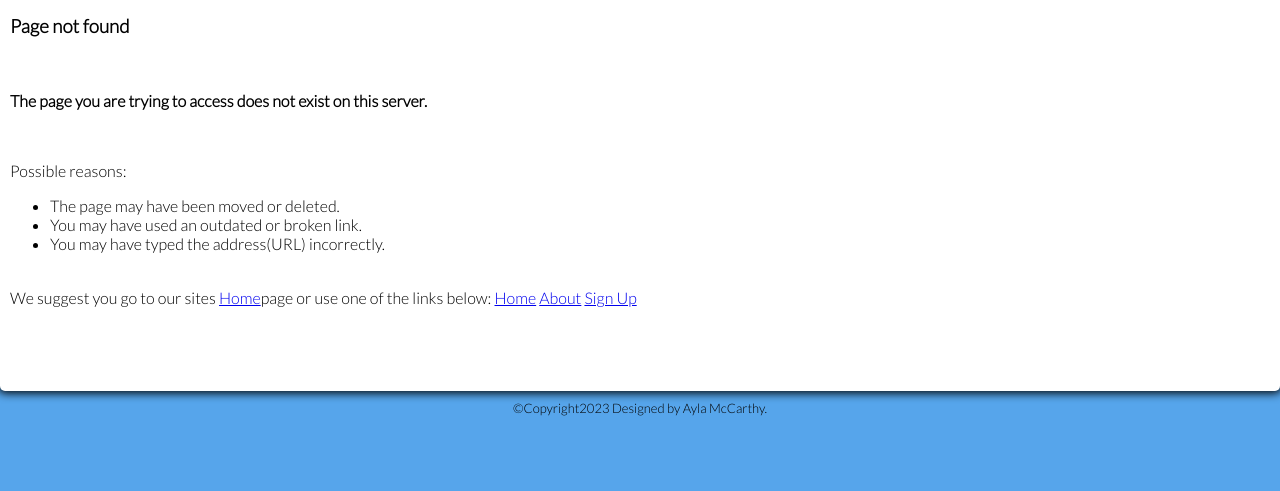
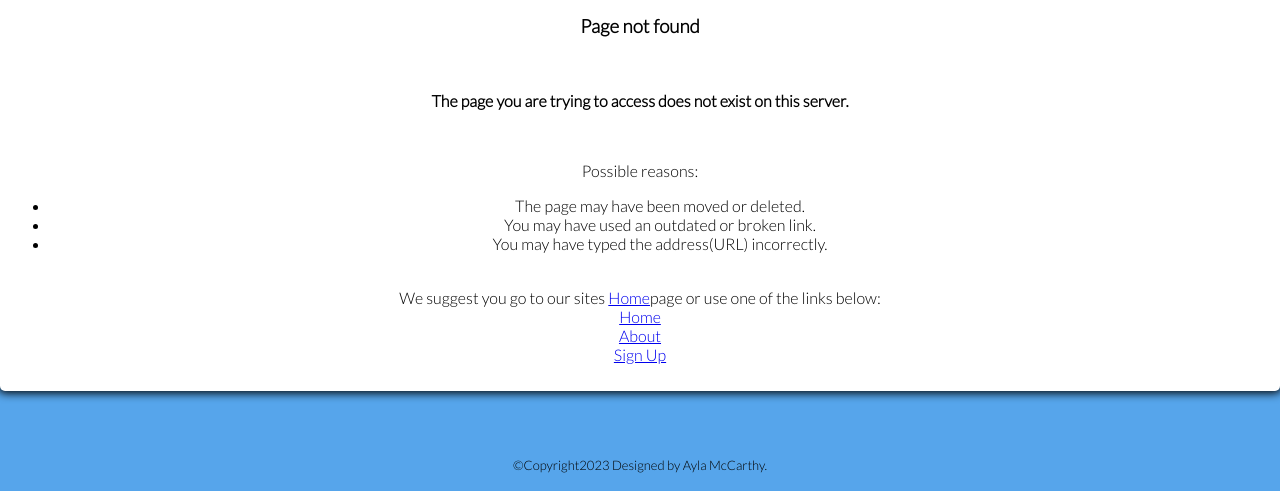
Before and after one commit to Aylamccarthy/All-About-Pokemon, a plain HTML site: page 404.html in a window 1280 px wide. Shown: the part 309-800 px from the top of the page. Drawn offline with Linux system fonts and the light colour scheme; a web font is replaced by a local one.

Commit message:
Check custom 404 page if working and finish styling

```diff
--- a/404.html
+++ b/404.html
@@ -60,9 +60,9 @@
             </ul>
             <br>
             We suggest you go to our sites <a href="index.html" class="active">Home</a>page
-            or use one of the links below:
-            <a href="index.html" class="active">Home</a>
-            <a href="aboutus.html" class="active">About</a>
+            or use one of the links below: <br>
+            <a href="index.html" class="active">Home</a> <br>
+            <a href="aboutus.html" class="active">About</a> <br>
             <a href="signup.html" class="active">Sign Up</a>
 
 
--- a/assets/css/style.css
+++ b/assets/css/style.css
@@ -265,3 +265,9 @@ footer {
   text-align: center;
   font-size: small;
 }
+
+/* Custom 404 error page */
+
+.error-msg {
+  text-align: center;
+}
```
